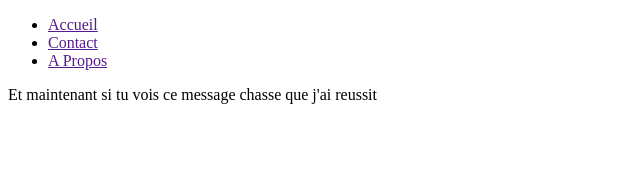
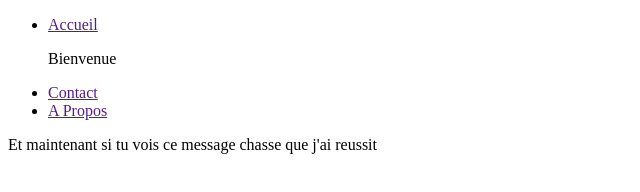
Before and after one commit to Ev-S101/git-test1, a plain HTML site: page index.html in a window 1280 px wide. Shown: the whole page, without its empty margins (0-640 px from the left). Drawn offline with Linux system fonts and the light colour scheme.

Commit message:
un parag ajouté

```diff
--- a/index.html
+++ b/index.html
@@ -8,7 +8,10 @@
     <section>
         <nav>
             <ul>
-                <li><a href="">Accueil</a></li>
+                <li><a href="">Accueil</a>
+                    <!-- <img src="IMG/github-718x472.png" alt="img-git"> -->
+                    <p>Bienvenue</p>
+                </li>
                 <li><a href="">Contact</a></li>
                 <li><a href="">A Propos</a></li>
             </ul>
```
Also changed, not shown: IMG/github-718x472.png (added).
